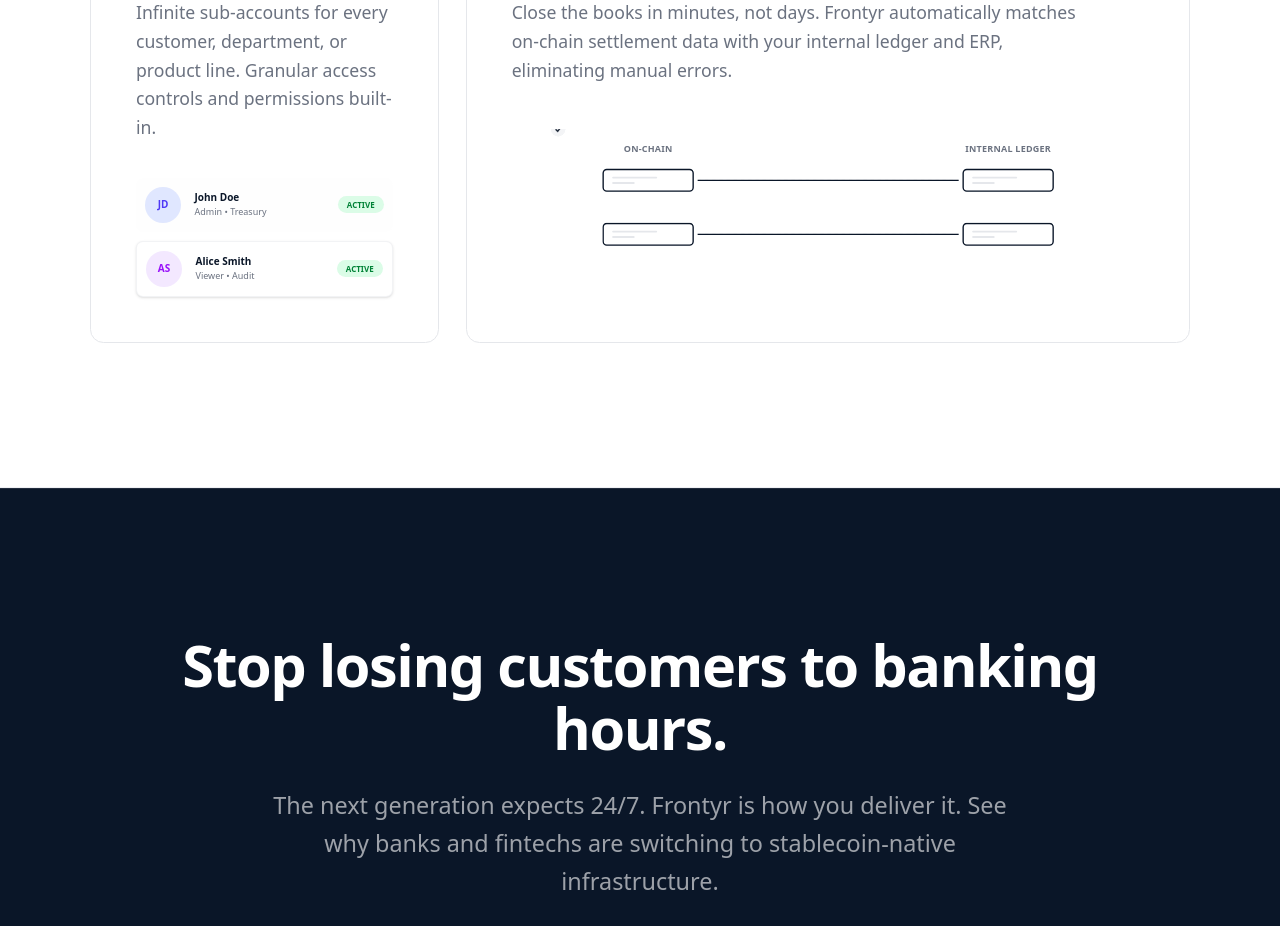
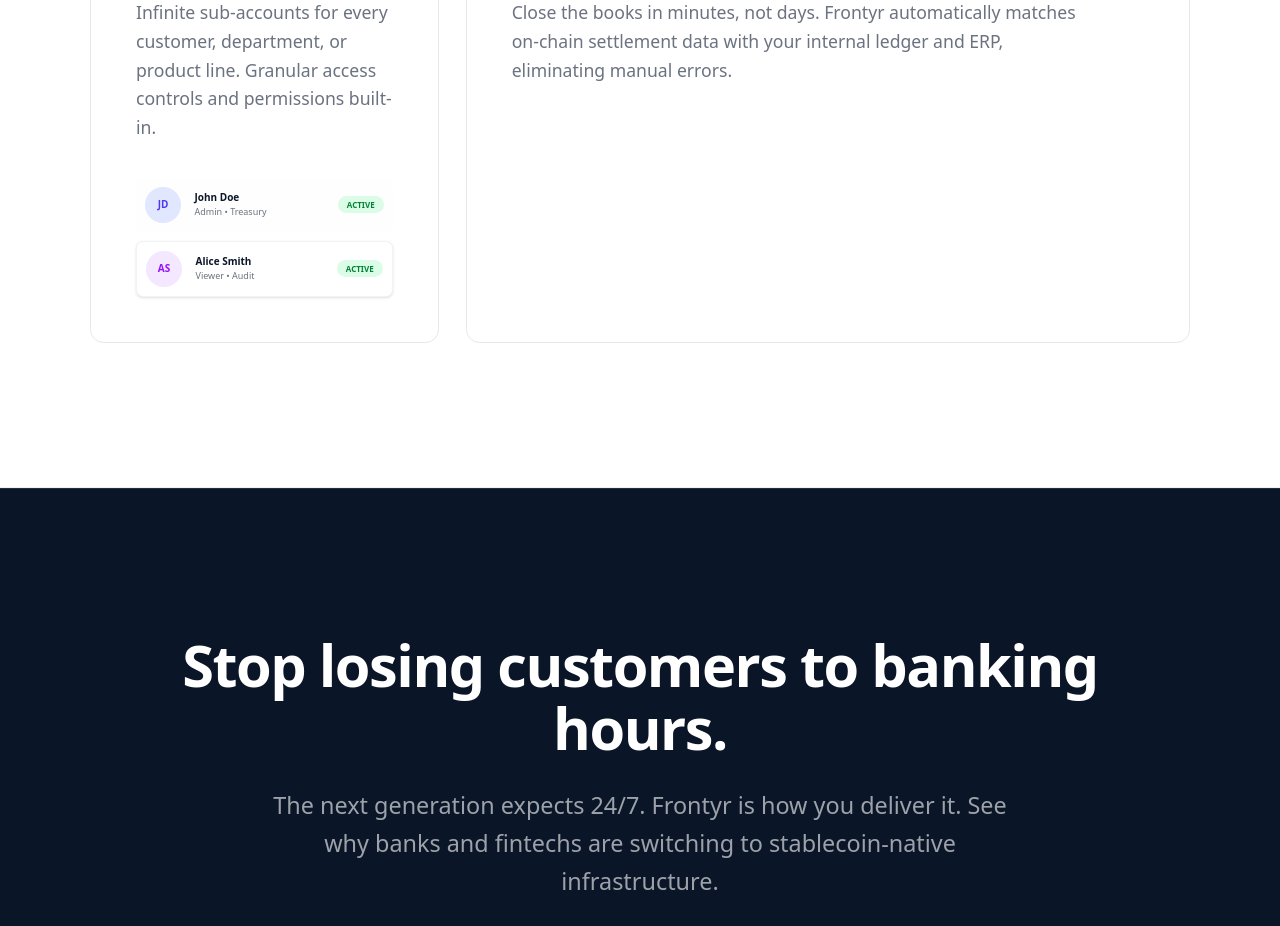
Before and after one commit to swedishfrenchpress/frontyr-website-exploration, a Next.js app: page / in a window 1280 px wide. Shown: the part 3820-4746 px from the top of the page. Built offline with nearby package versions, Linux system fonts and the light colour scheme.

Commit message:
removed reconsoliate animation.

```diff
--- a/app/components/Features.tsx
+++ b/app/components/Features.tsx
@@ -613,9 +613,9 @@
                     </p>
                 </div>
 
-                <div className="mt-10 h-36 w-full relative flex items-center overflow-hidden">
+                {/* <div className="mt-10 h-36 w-full relative flex items-center overflow-hidden">
                   <ReconciliationAnimation />
-                </div>
+                </div> */}
              </div>
           </div>
         </div>
--- a/app/components/ReconciliationAnimation.tsx
+++ b/app/components/ReconciliationAnimation.tsx
@@ -30,6 +30,9 @@
   const lineStartX = leftX + rectWidth + 5;
   const lineEndX = rightX - 5;
   const lineLength = lineEndX - lineStartX;
+
+  // Center of lines/boxes
+  const centerY = rectHeight / 2;
 
   // Colors
   const obsidian = '#0A1628';
@@ -69,8 +72,8 @@
             <g key={i}>
 
               {/* Left Box (On-Chain) */}
-              <g className="transition-all duration-300 origin-center box-group">
-                  {/* Background Rect - Animate scale and fill on hover via CSS classes on parent group */}
+              <g className="box-group">
+                  {/* Background Rect */}
                   <rect
                     x={leftX} y={y} width={rectWidth} height={rectHeight} rx="4"
                     fill="white"
@@ -81,7 +84,6 @@
                         transformBox: 'fill-box',
                         transformOrigin: 'center',
                     }}
-                    // Using CSS class for hover scale instead of style to allow smooth transition
                   />
                    {/* This separate rect handles the success border animation independent of hover scaling */}
                    <rect
@@ -119,7 +121,7 @@
               </g>
 
               {/* Right Box (Internal) */}
-              <g className="transition-all duration-300 origin-center box-group">
+              <g className="box-group">
                   <rect
                     x={rightX} y={y} width={rectWidth} height={rectHeight} rx="4"
                     fill="white"
@@ -166,7 +168,7 @@
 
               {/* Connecting Line (Background Dashed) */}
               <path
-                d={`M ${lineStartX} ${y + rectHeight/2} L ${lineEndX} ${y + rectHeight/2}`}
+                d={`M ${lineStartX} ${y + centerY} L ${lineEndX} ${y + centerY}`}
                 fill="none"
                 stroke="#E5E7EB"
                 strokeWidth="1"
@@ -175,13 +177,13 @@
 
               {/* Dot / Pulse */}
               <circle
-                cx="-20" cy="-20" // Start off-screen
+                cx="0" cy="0" // Start at 0 to align with path
                 r="3"
                 fill={obsidian}
                 filter="url(#glow-obsidian-dot)"
                 opacity="0"
                 style={{
-                    offsetPath: `path('M ${lineStartX} ${y + rectHeight/2} L ${lineEndX} ${y + rectHeight/2}')`,
+                    offsetPath: `path('M ${lineStartX} ${y + centerY} L ${lineEndX} ${y + centerY}')`,
                     animation: `travelDot ${duration}ms linear forwards`,
                     animationDelay: `${delay}ms`
                 }}
@@ -189,7 +191,7 @@
 
               {/* Trailing Line */}
               <path
-                d={`M ${lineStartX} ${y + rectHeight/2} L ${lineEndX} ${y + rectHeight/2}`}
+                d={`M ${lineStartX} ${y + centerY} L ${lineEndX} ${y + centerY}`}
                 fill="none"
                 stroke={obsidian}
                 strokeWidth="1.5"
@@ -203,7 +205,7 @@
 
               {/* Checkmark */}
               <g
-                transform={`translate(${rightX + rectWidth + 20}, ${y + rectHeight/2})`}
+                transform={`translate(${rightX + rectWidth + 20}, ${y + centerY})`}
                 className="opacity-0"
                 style={{
                     animation: `popIn 300ms cubic-bezier(0.175, 0.885, 0.32, 1.275) forwards`,
@@ -219,9 +221,11 @@
         })}
 
         <style jsx>{`
+          /* Smoothly animate height and width on hover */
           .group:hover .box-group rect:first-of-type {
-            transform: scale(1.25, 1.4);
+            transform: scale(1.25, 1.5); /* Increased scale slightly for better height */
           }
+
           @keyframes travelDot {
             0% { offset-distance: 0%; opacity: 1; }
             90% { opacity: 1; }
```
